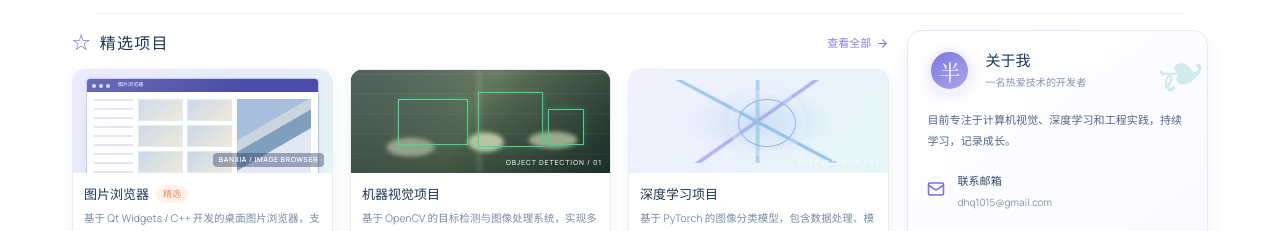
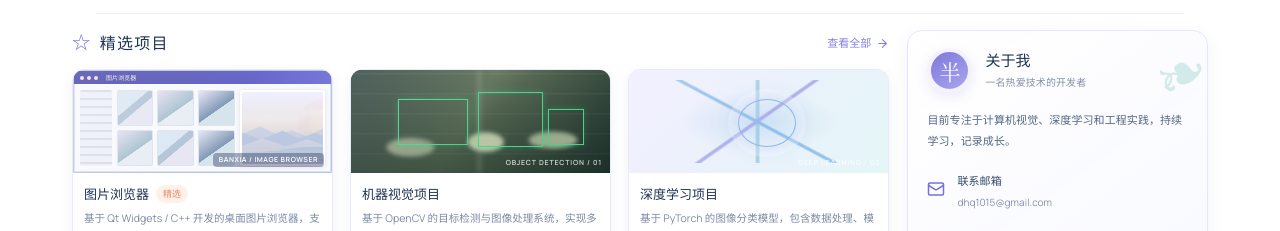
Before and after one commit to banxia-prgo/my-portfolio-web, a Vue app in the folder frontend/: page / in a window 1280 px wide. Shown: the part 503-734 px from the top of the page. Built offline with nearby package versions, Linux system fonts and the light colour scheme; no server answers; a web font is replaced by a local one.

Commit message:
Polish the image-browser preview details

```diff
--- a/frontend/src/styles/site-design-system.css
+++ b/frontend/src/styles/site-design-system.css
@@ -243,3 +243,17 @@ body .post-content h1,body .markdown-body h1 { font-family:var(--bx-font-ui)!imp
   .bx-home-hero__copy,.bx-home-hero__poem { animation:none!important; }
   .bx-project-card,.bx-pill,.bx-note,.bx-about-card,.bx-learning-card,.bx-stats-card,.bx-btn { transition:none!important; }
 }
+
+/* Fine details for the miniature application screenshot in the featured project card */
+.bx-browser-mock { position:absolute; inset:0; display:flex; flex-direction:column; overflow:hidden; background:#f8f9fd; box-shadow:inset 0 0 0 1px rgba(42,53,102,.12); }
+.bx-browser-mock__bar { display:flex; flex:0 0 13px; align-items:center; gap:3px; padding:0 6px; color:#fff; background:linear-gradient(90deg,#4546a5,#7776d9); font:500 6px/1 var(--bx-font-ui); }
+.bx-browser-mock__bar i { width:4px; height:4px; border-radius:50%; background:#f4d9e3; }
+.bx-browser-mock__bar span { margin-left:5px; opacity:.92; }
+.bx-browser-mock__body { display:grid; flex:1; grid-template-columns:13% 48% 1fr; gap:5px; padding:6px; }
+.bx-browser-mock__side { border-radius:2px; background:repeating-linear-gradient(180deg,#d8dced 0 2px,transparent 2px 8px),#eef0f8; }
+.bx-browser-mock__tiles { display:grid; grid-template-columns:repeat(3,1fr); grid-template-rows:repeat(2,1fr); gap:4px; }
+.bx-browser-mock__tiles i { border:1px solid #dfe3f0; border-radius:2px; background:linear-gradient(140deg,#dce8f4 0 40%,#b5c6d9 41% 55%,#e7e7f4 56%); }
+.bx-browser-mock__tiles i:nth-child(2n) { background:linear-gradient(145deg,#e6dff1,#a8c3d0 55%,#e8edf4 56%); }
+.bx-browser-mock__tiles i:nth-child(3n) { background:linear-gradient(145deg,#e7e7f3,#8299b7 54%,#d6e4ec 55%); }
+.bx-browser-mock__preview { border:2px solid #fff; border-radius:3px; background:linear-gradient(180deg,rgba(239,241,255,.1),rgba(34,49,71,.18)),url("/images/home-hero-landscape.svg") center/cover; box-shadow:0 1px 4px rgba(40,54,85,.14); }
+.bx-project-card:hover .bx-browser-mock { transform:translateY(-2px) scale(1.02); }
```
